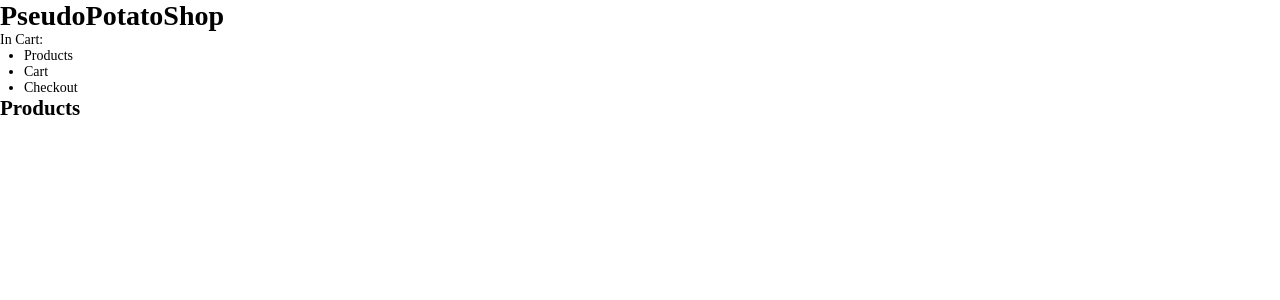
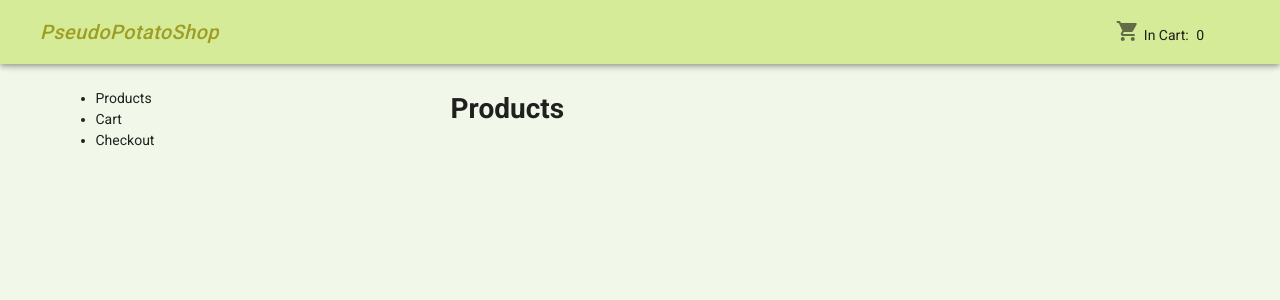
Before and after one commit to b0rschi/pseudo, a Vue app: page /products in a window 1280 px wide. Shown: the top 300 px of the page. Built offline with nearby package versions, Linux system fonts and the light colour scheme.

Commit message:
routes added | grid added

```diff
--- a/src/App.vue
+++ b/src/App.vue
@@ -1,22 +1,34 @@
 <template>
-  <div>
-  	<header>
-  		<h1>PseudoPotatoShop</h1>
-  		<div>
-  			In Cart:
-  		</div>
-  	</header>
-  	<section>
+<v-app class='light-green lighten-5'>
+
+	<nav>
+		<v-toolbar color='rgba(213, 235, 152, 1)'>
+		    <v-toolbar-title class='ml-3 lime--text text--darken-3'><i>PseudoPotatoShop</i></v-toolbar-title>
+		    <v-spacer></v-spacer>
+
+		    <span class="mr-5"><v-icon class='mx-1'>shopping_cart</v-icon>In Cart: <span class="mx-1">0</span></span>
+
+	    </v-toolbar>
+  	</nav>
+	<v-container>
+
+		<v-layout align-start row fill-height wrap>
+			<v-flex xs12 sm4 md4 lg4 offset-xs2 offset-sm0 offset-md0 offset-lg0>
 			  	<ul>
 			  		<li>Products</li>
 			  		<li>Cart</li>
 			  		<li>Checkout</li>
 		  		</ul>
-  	<div>
+			</v-flex>
+
+		  	<v-flex xs12 sm8 md8 lg8>
 			  <router-view></router-view>
-  	</div>
-  	</section>
-  </div>
+			</v-flex>
+	  	</v-layout>
+
+	</v-container>
+
+</v-app>
 </template>
 
 <script>
--- a/src/components/E404.vue
+++ b/src/components/E404.vue
@@ -1,7 +1,12 @@
 <template>
+
 	<div>
 		<h1>Page not found</h1>
+		<div>
+			<router-link :to="{name: 'products'}">start shopping</router-link>
+		</div>
 	</div>
+
 </template>
 
 <script>
--- a/src/components/Products.vue
+++ b/src/components/Products.vue
@@ -1,6 +1,7 @@
 <template>
 	<div>
 		<h1>Products</h1>
+
 	</div>
 </template>
 
--- a/src/routes.js
+++ b/src/routes.js
@@ -5,15 +5,25 @@ Vue.use(VueRouter);
 
 import ProductsList from './components/Products.vue';
 import Cart from "./components/Cart.vue";
+import Error404 from "./components/E404.vue"
 
 const routes = [
 	{
+		path: '',
+		redirect: {name: 'products'}
+	},
+	{
+		name: 'products',
 		path: '/products',
 		component: ProductsList
 	},
 	{
 		path: '/cart',
 		component: Cart
+	},
+	{
+		path: '*',
+		component: Error404
 	}
 ];
 
```
Lines whose indentation alone changed are shown as unchanged.
